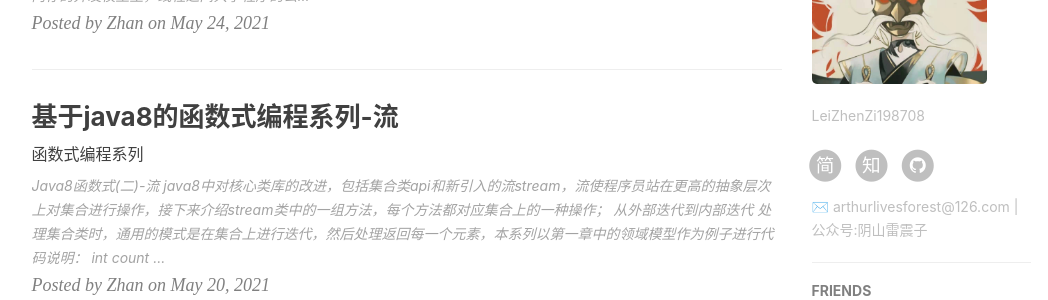
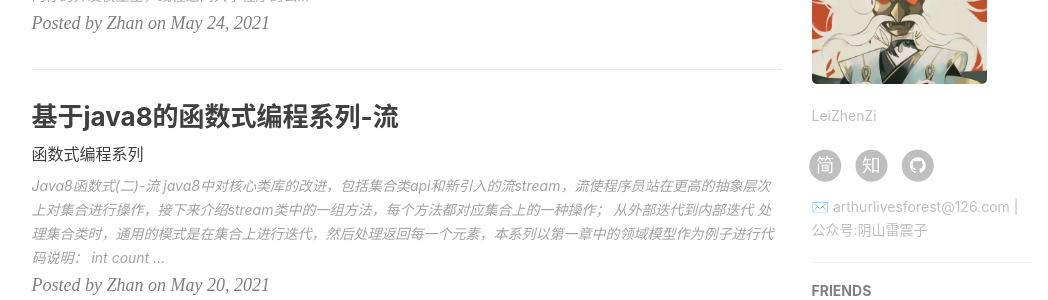
Before and after one commit to VonLuc/VonLuc.github.io, a Jekyll site: the page built from index.html, in a window 1280 px wide and 900 px high, scrolled down 714 px. Shown: the part 153-453 px from the top of the window, without its empty margins (136-1184 px from the left). Built offline with Jekyll 4.4.1, drawn with Linux system fonts in a browser that asks for light colours; nearby versions of some CDN libraries; the list of posts is cut into pages by our own code; comment, search, counter and statistics services are not loaded.

Commit message:
Update _config.yml

```diff
--- a/_config.yml
+++ b/_config.yml
@@ -1,17 +1,17 @@
 # Site settings
 title: Zhan's Blog
-SEOTitle: Zhan's Blog
+SEOTitle: LeiZhenZi's Blog
 header-img: img/post-bg-desk.jpg
-email: arthurlivesforest@126.com | 公众号:阴山雷震子
+email: arthurlivesforest@126.com     | 公众号:阴山雷震子
 description: "Every failure is leading towards success."
-keyword: "LeiZhenZi, LeiZhenZi198708 Blog, 雷震子的博客, 雷震子, Flutter 2.0, Apple, 历史版本iPhone个性化设置"
+keyword: "LeiZhenZi, LeiZhenZi Blog, 阴山雷震子的博客, 阴山雷震子, Flutter 2.0, Apple, 历史版本iPhone个性化设置"
 url: "http:// VonLuc.github.io"          # your host, for absolute URL
 baseurl: ""      # for example, '/blog' if your blog hosted on 'host/blog'
 github_repo: "https://github.com/VonLuc/VonLuc.github.io.git" # you code repository
 
 # Sidebar settings
 sidebar: true                           # whether or not using Sidebar.
-sidebar-about-description: "LeiZhenZi198708"
+sidebar-about-description: "LeiZhenZi"
 sidebar-avatar: /img/WechatIMG645.jpeg      # use absolute URL, seeing it's used in both `/` and `/about/`
 
 
```
